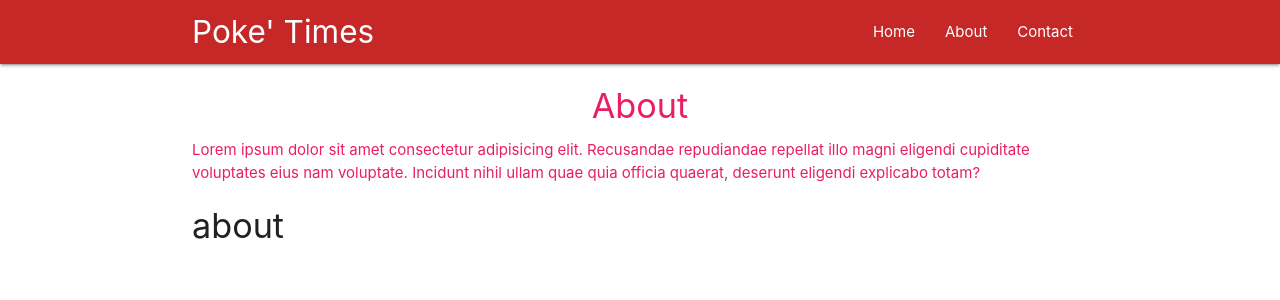
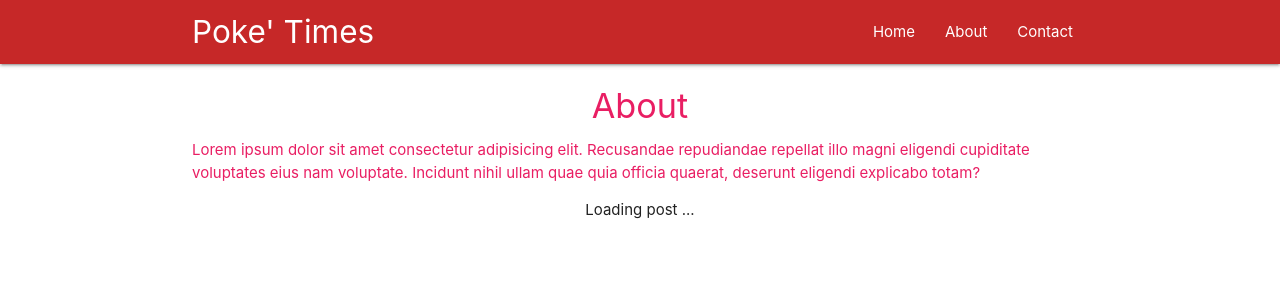
Before and after one commit to atesfay/PokeTimes, a React (Create React App) app: page /about in a window 1280 px wide. Shown: the top 300 px of the page. Built offline with nearby package versions, Linux system fonts and the light colour scheme; no server answers.

Commit message:
add Route Parameters (part 2)

```diff
--- a/src/components/Home.js
+++ b/src/components/Home.js
@@ -1,5 +1,6 @@
 import React,{ Component} from 'react'
 import axios from 'axios'
+import { Link } from 'react-router-dom'
 
 class Home extends Component {
     state ={
@@ -21,7 +22,9 @@
                 return (
                     <div className="post card" key={post.id}>
                         <div className="card-content" >
-                            <span className="card-title">{post.title}</span>
+                            <Link to={'/' + post.id}>
+                                <span className="card-title">{post.title}</span>
+                            </Link>
                             <p>{post.body}</p>
                         </div>
                     </div>
--- a/src/components/Post.js
+++ b/src/components/Post.js
@@ -1,20 +1,33 @@
 import React, { Component} from 'react'
+import axios from 'axios'
 
 class Post extends Component {
     state ={
-        id:null
+        post:null
     }
     componentDidMount(){
         // console.log(this.props);
         let id = this.props.match.params.post_id;
-        this.setState({
-            id:id
-        })
+        axios.get('https://jsonplaceholder.typicode.com/posts/' + id)
+         .then(res =>{
+             this.setState({
+                 post: res.data
+             })
+            //  console.log(res)
+         })
     }
     render(){
+        const post = this.state.post ? (
+            <div className="post">
+                <h4 className="center">{this.state.post.title}</h4>
+                <p>{this.state.post.body}</p>
+            </div>
+        ) :(
+            <div className="center"> Loading post ...</div>
+        )
         return(
             <div className="container">
-                <h4>{this.state.id}</h4>
+                {post}
             </div>
         )
     }
```
